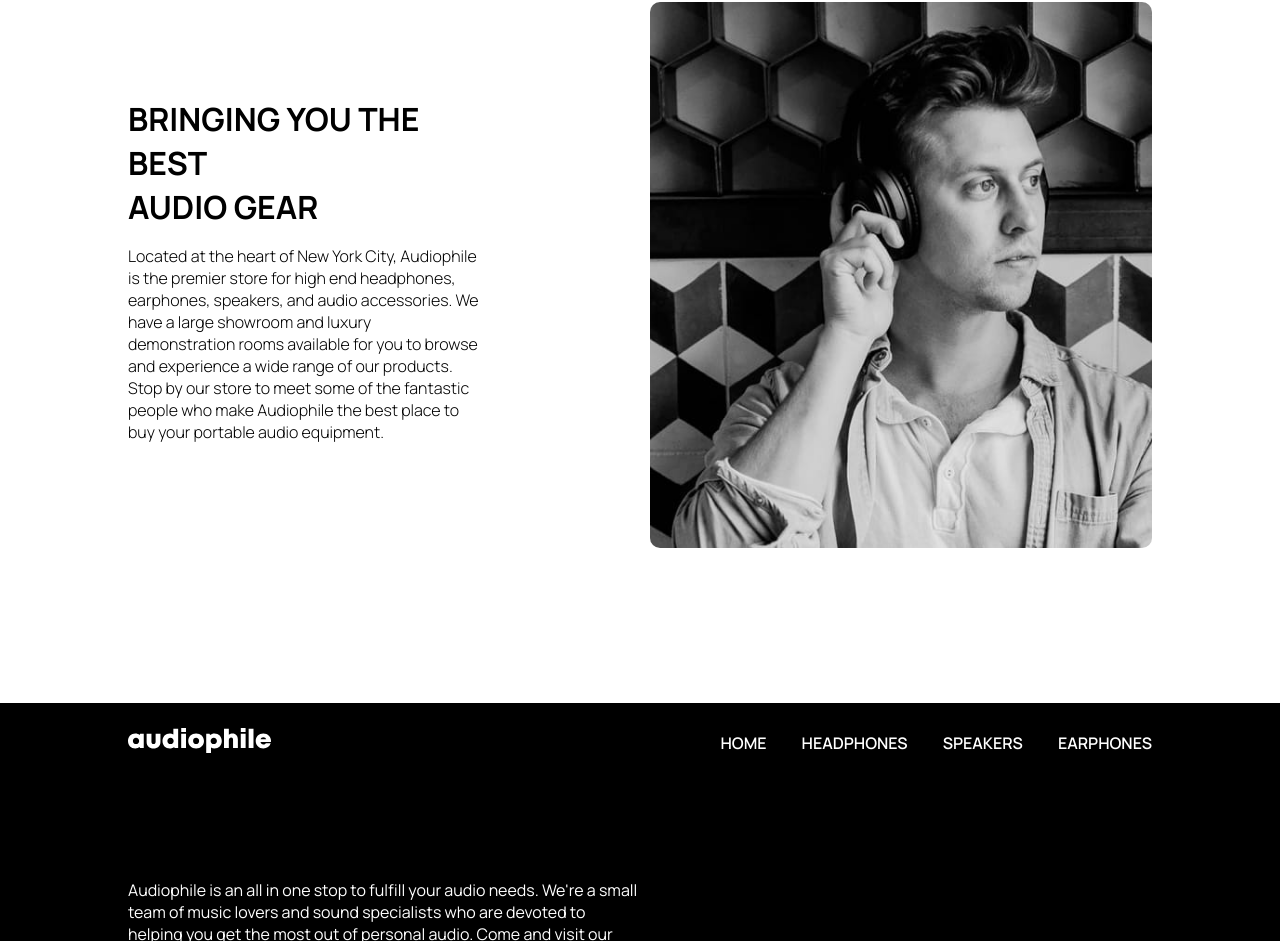
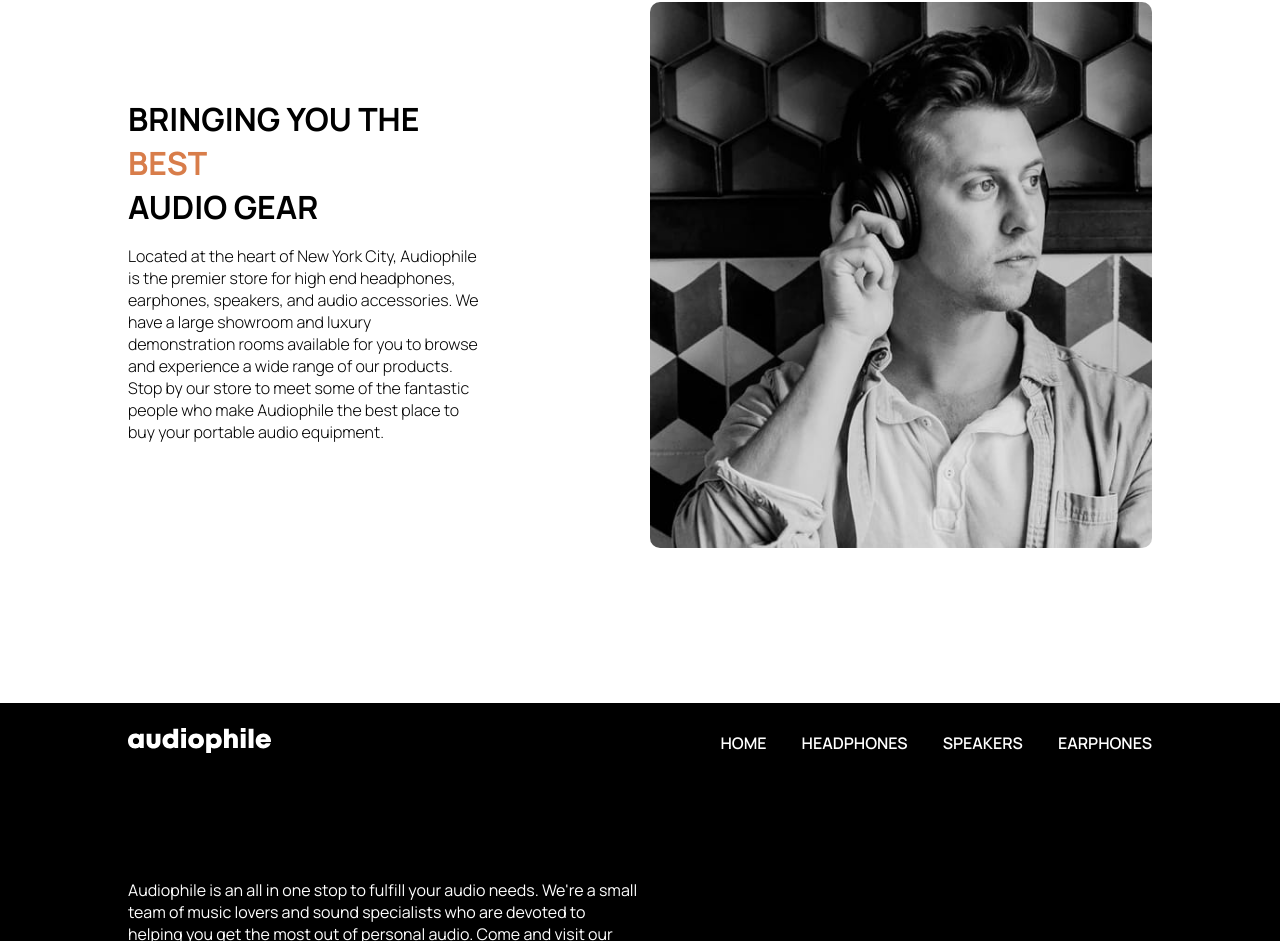
Before and after one commit to jkcobbinah/Azubi_challenge, a plain HTML site: page index.html in a window 1280 px wide. Shown: the part 2717-3658 px from the top of the page. Drawn offline with Linux system fonts and the light colour scheme.

Commit message:
Minot UI cliches fixed.

```diff
--- a/style.css
+++ b/style.css
@@ -27,6 +27,15 @@ h4, h5{
     margin: 0;
     text-transform: uppercase;
     font-weight: normal;
+}
+
+#best-h1 > div{
+    display: flex;
+    color: #D87D4A;
+}
+
+#best-h1 > div::after{
+    content: "\00a0";
 }
 
 header{
```
Also changed, not shown: earphones.html (+1 -1 lines), headphones.html (+1 -1 lines), index.html (+1 -1 lines), speakers.html (+1 -1 lines).
